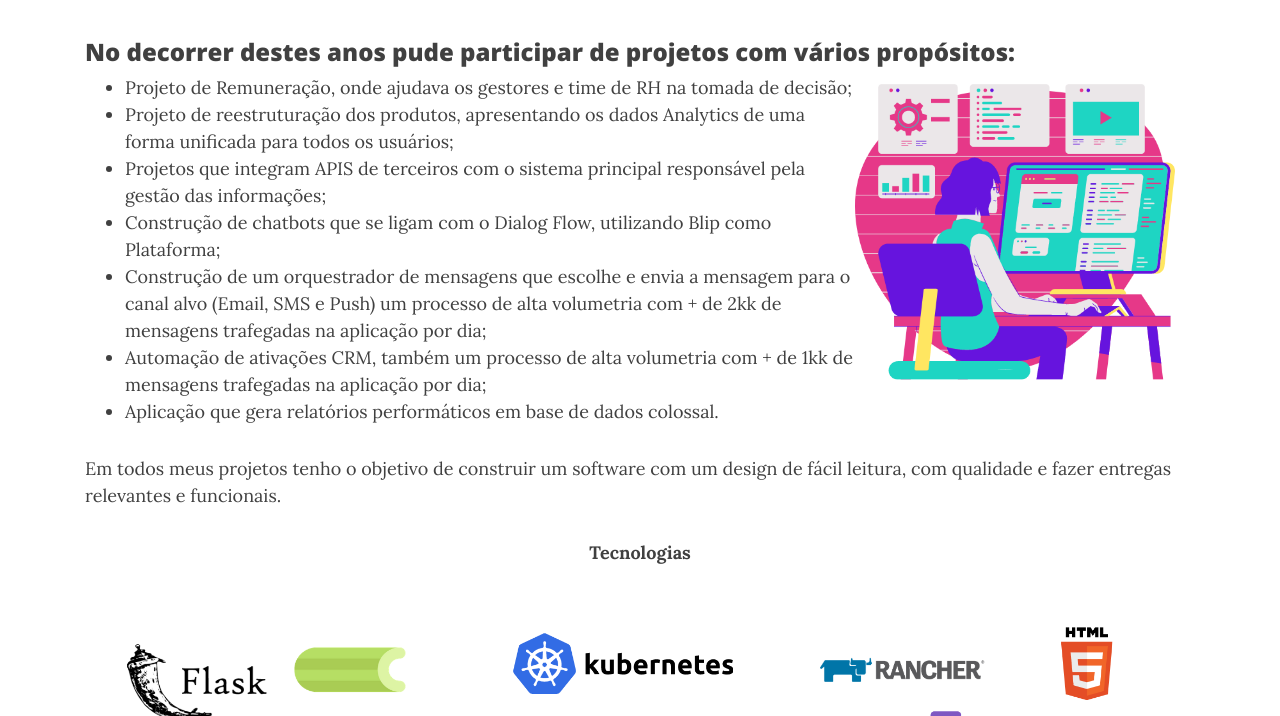
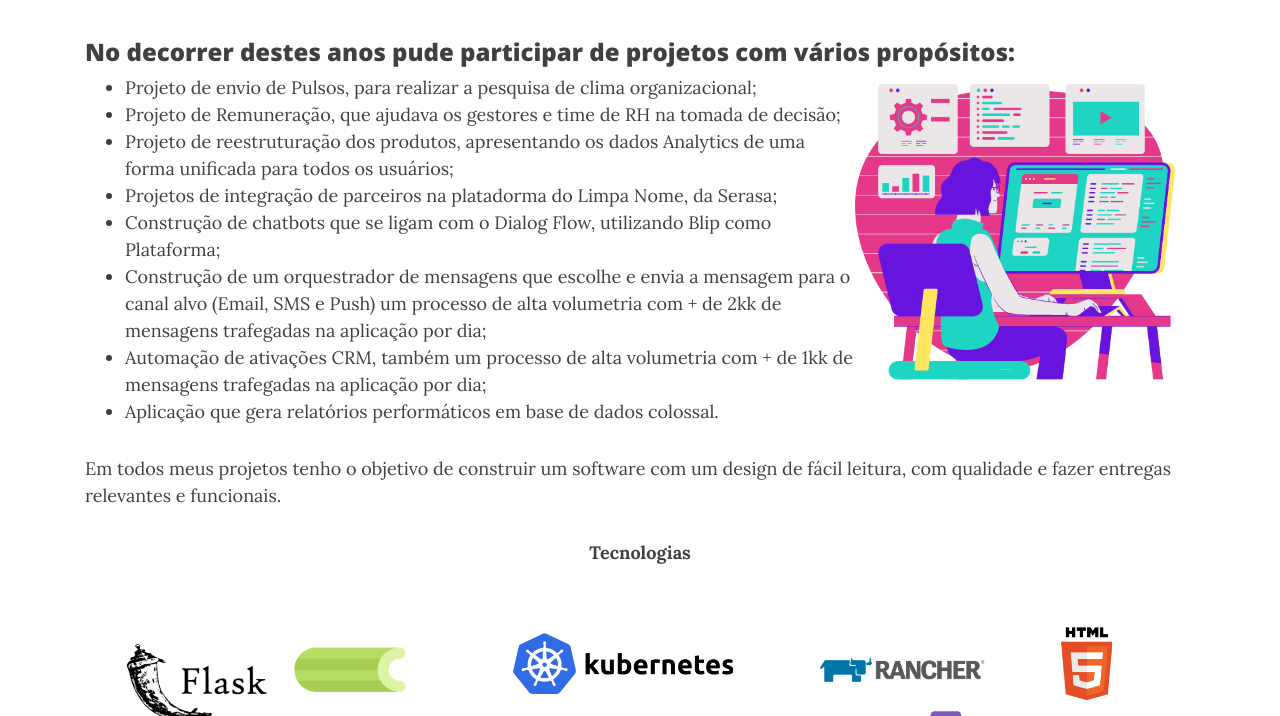
Before and after one commit to liniribeiro/liniribeiro.github.io, a Jekyll site: the page built from aboutlini.md, in a window 1280 px wide and 900 px high, scrolled down 1210 px, cut to the strip 184-900 px from the top of the window. Built offline with Jekyll 4.4.1, drawn with Linux system fonts in a browser that asks for light colours; nearby versions of some CDN libraries.

Commit message:
Ajuste da oagina about me

```diff
--- a/aboutlini.md
+++ b/aboutlini.md
@@ -24,9 +24,10 @@ subtitle: Olá, sou a Alini!!
         <h3>No decorrer destes anos pude participar de projetos com vários propósitos: </h3>
         <div class="content">
           <ul class="albums-list"><img class="img-principal" src="/assets/posts/about/girl.png" alt="">
-            <li class="items">Projeto de Remuneração, onde ajudava os gestores e time de RH na tomada de decisão;</li>
+            <li class="items">Projeto de envio de Pulsos, para realizar a pesquisa de clima organizacional;</li>
+            <li class="items">Projeto de Remuneração, que ajudava os gestores e time de RH na tomada de decisão;</li>
             <li class="items">Projeto de reestruturação dos produtos, apresentando os dados Analytics de uma forma unificada para todos os usuários;</li>
-            <li class="items">Projetos que integram APIS de terceiros com o sistema principal responsável pela gestão das informações;</li>
+            <li class="items">Projetos de integração de parceiros na platadorma do Limpa Nome, da Serasa;</li>
             <li class="items">Construção de chatbots que se ligam com o Dialog Flow, utilizando Blip como Plataforma;</li>
             <li class="items">Construção de um orquestrador de mensagens que escolhe e envia a mensagem para o canal alvo (Email, SMS e Push) um processo de alta volumetria com + de 2kk de mensagens trafegadas na aplicação por dia;</li>
             <li class="items">Automação de ativações CRM, também um processo de alta volumetria com + de 1kk de mensagens trafegadas na aplicação por dia;</li>
```
